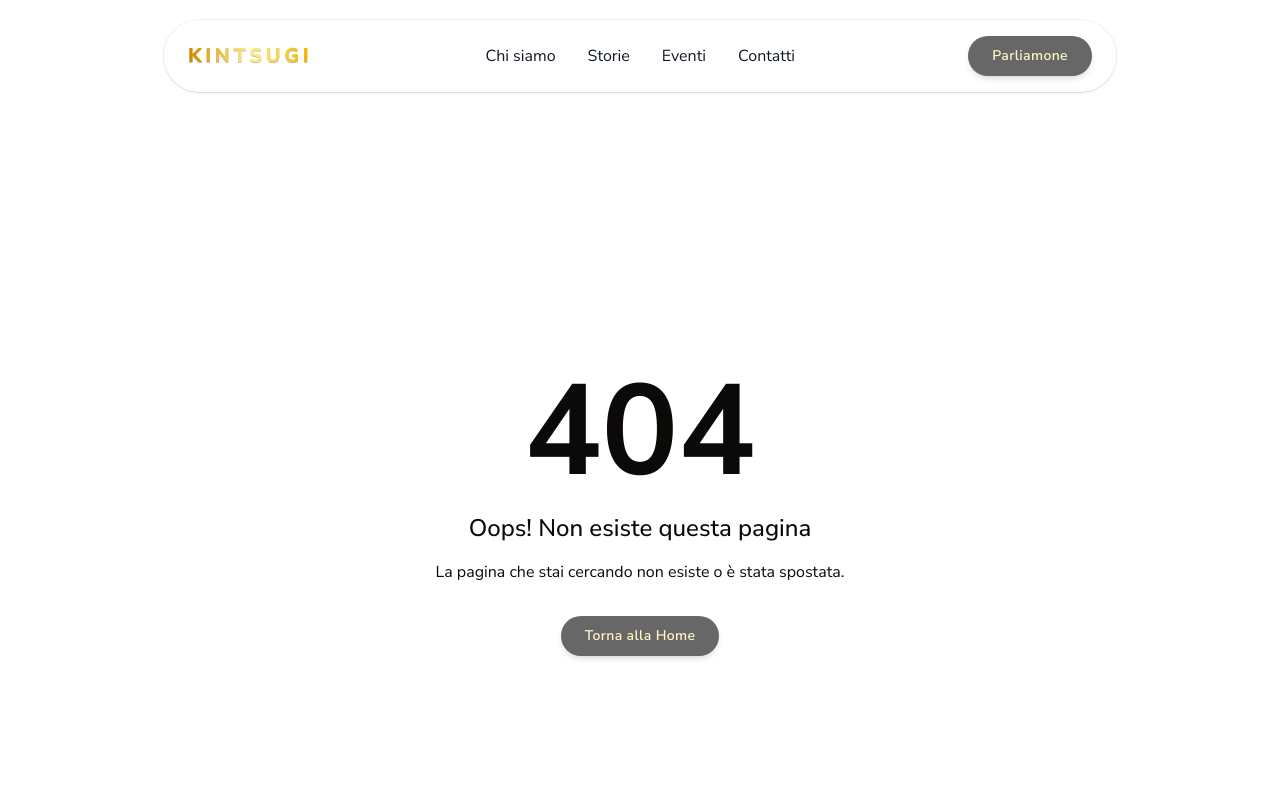
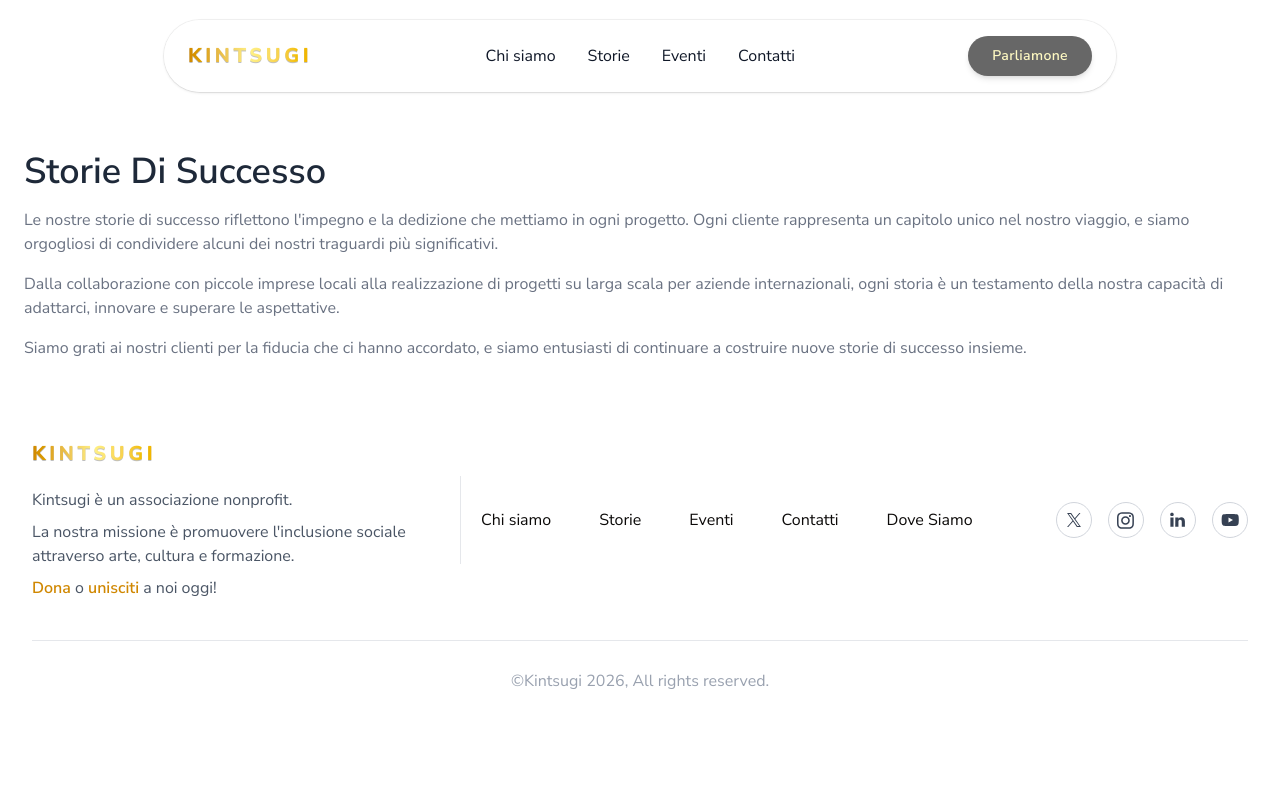
Before and after one commit to Amrod92/Kintsugi, a Next.js app: page /storie in a window 1280 px wide. Before the commit this address had no page. Shown: the top 800 px of the page. Built offline with nearby package versions, Linux system fonts and the light colour scheme; grey boxes are pictures that could not be loaded.

Commit message:
Initial storie page implementation. Still need work to do

```diff
--- /dev/null
+++ b/app/storie/page.tsx
@@ -0,0 +1,33 @@
+export default function StoriePage() {
+  return (
+    <div>
+      <section className="bg-white dark:bg-gray-900">
+        <div className="container px-6 py-10 mx-auto">
+          <h1 className="text-3xl font-semibold text-gray-800 capitalize lg:text-4xl dark:text-white">
+            Storie di Successo
+          </h1>
+
+          <p className="mt-4 text-gray-500 dark:text-gray-300">
+            Le nostre storie di successo riflettono l&apos;impegno e la
+            dedizione che mettiamo in ogni progetto. Ogni cliente rappresenta un
+            capitolo unico nel nostro viaggio, e siamo orgogliosi di condividere
+            alcuni dei nostri traguardi più significativi.
+          </p>
+
+          <p className="mt-4 text-gray-500 dark:text-gray-300">
+            Dalla collaborazione con piccole imprese locali alla realizzazione
+            di progetti su larga scala per aziende internazionali, ogni storia è
+            un testamento della nostra capacità di adattarci, innovare e
+            superare le aspettative.
+          </p>
+
+          <p className="mt-4 text-gray-500 dark:text-gray-300">
+            Siamo grati ai nostri clienti per la fiducia che ci hanno accordato,
+            e siamo entusiasti di continuare a costruire nuove storie di
+            successo insieme.
+          </p>
+        </div>
+      </section>
+    </div>
+  );
+}
```
